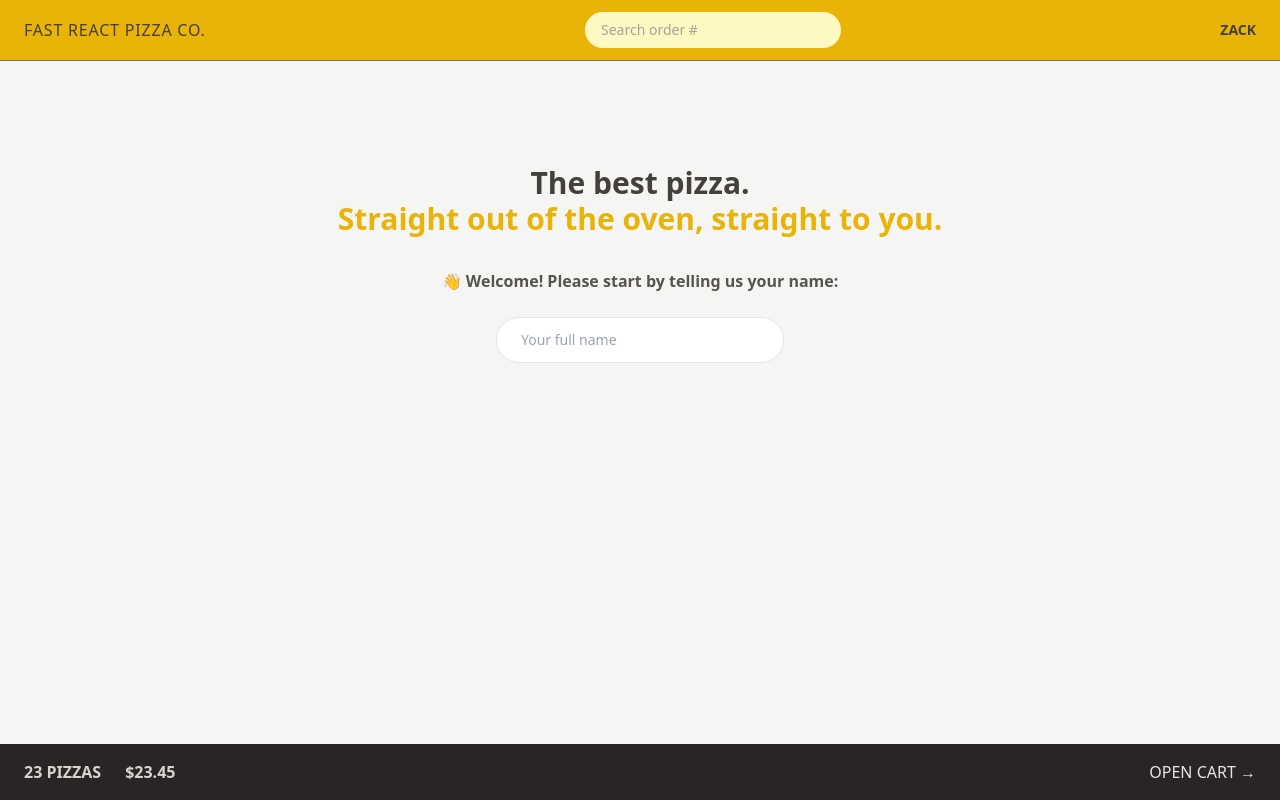
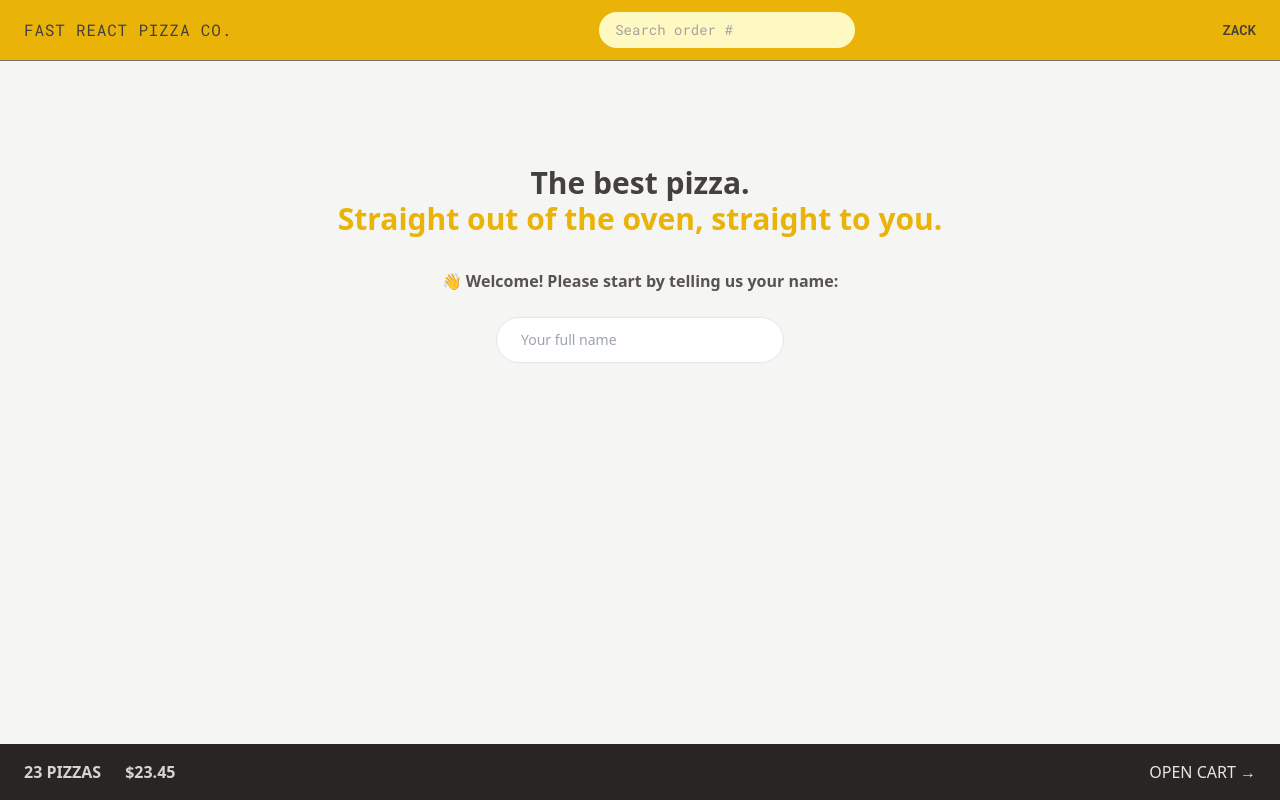
Before and after one commit to zacktam12/PizzaFlow, a React (Vite) app: page / in a window 1280 px wide. Built offline with nearby package versions, Linux system fonts and the light colour scheme.

Commit message:
add custom font and enhance Tailwind configuration for improved styling

```diff
--- a/index.html
+++ b/index.html
@@ -4,6 +4,14 @@
     <meta charset="UTF-8" />
     <link rel="icon" type="image/svg+xml" href="/vite.svg" />
     <meta name="viewport" content="width=device-width, initial-scale=1.0" />
+
+    <link rel="preconnect" href="https://fonts.googleapis.com" />
+    <link rel="preconnect" href="https://fonts.gstatic.com" crossorigin />
+    <link
+      href="https://fonts.googleapis.com/css2?family=Roboto+Mono:wght@300;400;500;600;700&display=swap"
+      rel="stylesheet"
+    />
+
     <title>Vite + React</title>
   </head>
   <body class="bg-stone-100 text-stone-700">
--- a/src/ui/Header.jsx
+++ b/src/ui/Header.jsx
@@ -4,7 +4,7 @@
 
 function Header() {
   return (
-    <div className="flex items-center justify-between border-b border-stone-500 bg-yellow-500 px-4 py-3 uppercase sm:px-6">
+    <div className="font-pizza flex items-center justify-between border-b border-stone-500 bg-yellow-500 px-4 py-3 uppercase sm:px-6">
       <Link className="tracking-wider" to="./">
         Fast react pizza Co.
       </Link>
--- a/tailwind.config.js
+++ b/tailwind.config.js
@@ -1,8 +1,18 @@
 /** @type {import('tailwindcss').Config} */
+// eslint-disable-next-line
 export default {
   content: ["./index.html", "./src/**/*.{js,ts,jsx,tsx}"],
   theme: {
-    extend: {},
+    fontFamily: {
+      pizza: "Roboto Mono  , monospace",
+    },
+    extend: {
+      fontSize: { huge: ["80rem", { lineHeight: "1" }] },
+
+      height: {
+        screen: "100dvh",
+      },
+    },
   },
   plugins: [],
 };
```
